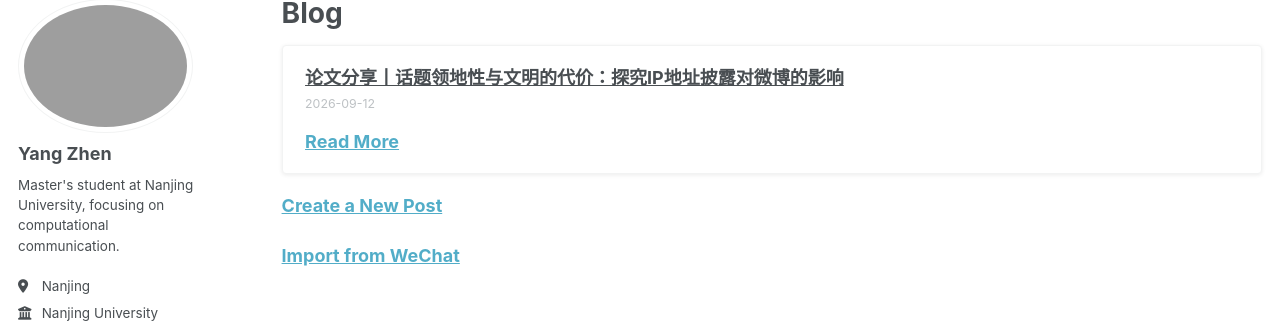
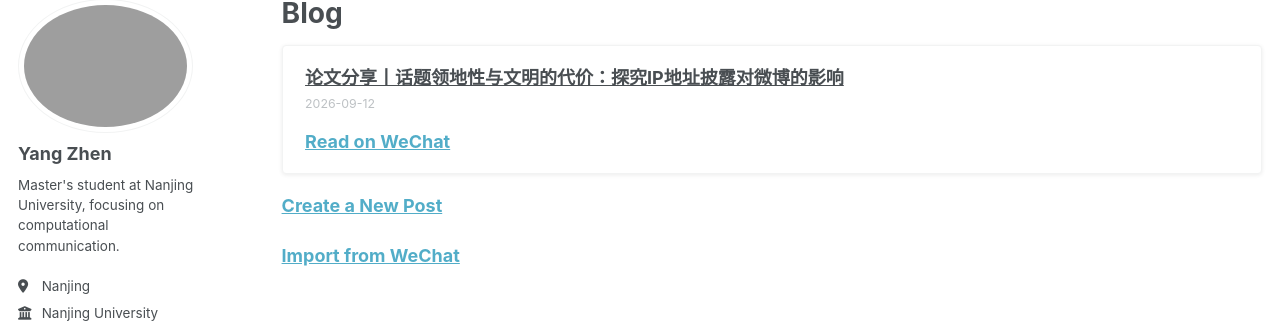
Before and after one commit to Yangzhen2003/yangzhen2003.github.io, a Jekyll site: the page built from _pages/blog.md, in a window 1280 px wide. Shown: the part 102-427 px from the top of the page. Built offline with Jekyll 4.4.1, drawn with Linux system fonts in a browser that asks for light colours; a style sheet for code colours, icons or effects is not loaded.

Commit message:
Link blog cards directly to WeChat articles

```diff
--- a/_pages/blog.md
+++ b/_pages/blog.md
@@ -8,11 +8,12 @@
 {% if site.posts.size > 0 %}
 <div class="blog-list">
   {% for post in site.posts %}
+  {% assign target = post.source | default: post.url %}
   <article class="blog-card">
-    <a class="blog-card__title" href="{{ post.url | relative_url }}">{{ post.title }}</a>
+    <a class="blog-card__title" href="{{ target }}"{% if post.source %} target="_blank" rel="noopener"{% endif %}>{{ post.title }}</a>
     <div class="blog-card__meta">{{ post.date | date: "%Y-%m-%d" }}</div>
     <p class="blog-card__excerpt">{{ post.excerpt | strip_html | truncate: 140 }}</p>
-    <a class="blog-card__more" href="{{ post.url | relative_url }}">Read More</a>
+    <a class="blog-card__more" href="{{ target }}"{% if post.source %} target="_blank" rel="noopener"{% endif %}>{% if post.source %}Read on WeChat{% else %}Read More{% endif %}</a>
   </article>
   {% endfor %}
 </div>
```
